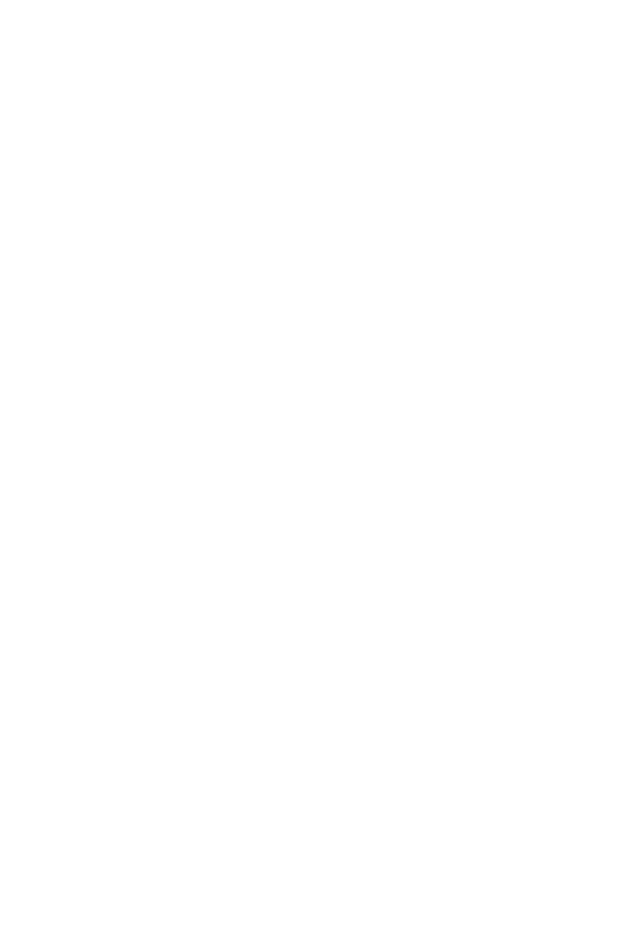
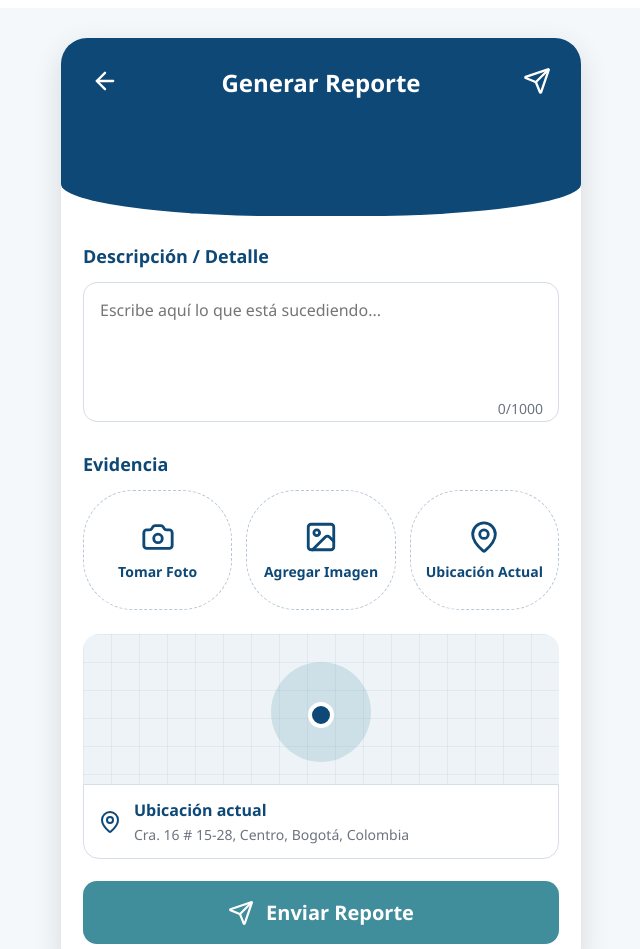
Before and after one commit to nvargas199733/TFM---Entornos-Seguros, a React (Vite) app in the folder Music/EntornosSeurosBogota/Frontent-Ciudadano/: page /generar-reporte in a window 1280 px wide. Before the commit this address had no page. Shown: the top 949 px of the page, without its empty margins (319-959 px from the left). Before the commit the page ends 800 px from the top, so only its background shows below. Built offline with nearby package versions, Linux system fonts and the light colour scheme.

Commit message:
frontend ciudadano

```diff
--- a/Music/EntornosSeurosBogota/Frontent-Ciudadano/src/pages/menu/Menu.jsx
+++ b/Music/EntornosSeurosBogota/Frontent-Ciudadano/src/pages/menu/Menu.jsx
@@ -1,4 +1,5 @@
 import "./Menu.css";
+import { useNavigate } from "react-router-dom";
 
 import {
   Menu,
@@ -10,6 +11,7 @@
 } from "lucide-react";
 
 function MenuPage() {
+    const navigate = useNavigate();
   return (
     <main className="menu-container">
 
@@ -55,9 +57,12 @@
           <span>Mis Reportes</span>
         </button>
 
-        <button className="menu-card">
-          <User size={70} />
-          <span>Perfil</span>
+        <button
+        className="menu-card"
+        onClick={() => navigate("/perfil")}
+        >
+        <User size={70} />
+        <span>Perfil</span>
         </button>
 
       </section>
--- a/Music/EntornosSeurosBogota/Frontent-Ciudadano/src/pages/profile/Profile.jsx
+++ b/Music/EntornosSeurosBogota/Frontent-Ciudadano/src/pages/profile/Profile.jsx
@@ -1,4 +1,5 @@
 import "./Profile.css";
+import { useNavigate } from "react-router-dom";
 import {
   ArrowLeft,
   Bell,
@@ -12,11 +13,12 @@
 } from "lucide-react";
 
 function Profile() {
+    const navigate = useNavigate();
   return (
     <main className="profile-container">
       <section className="profile-card">
         <header className="profile-header">
-          <button className="profile-icon-button">
+          <button className="profile-icon-button" onClick={() => navigate(-1)}>
             <ArrowLeft size={28} />
           </button>
 
--- /dev/null
+++ b/Music/EntornosSeurosBogota/Frontent-Ciudadano/src/pages/reports/CreateReport.css
@@ -0,0 +1,187 @@
+.create-report-container {
+  min-height: 100vh;
+  background-color: #f4f8fb;
+  display: flex;
+  justify-content: center;
+  align-items: center;
+}
+
+.create-report-card {
+  width: 100%;
+  min-height: 100vh;
+  background-color: white;
+  overflow: hidden;
+}
+
+.report-header {
+  height: 150px;
+  background-color: #0d4876;
+  color: white;
+  padding: 28px 24px 0;
+  display: flex;
+  align-items: flex-start;
+  justify-content: space-between;
+  border-bottom-left-radius: 42% 18%;
+  border-bottom-right-radius: 42% 18%;
+}
+
+.report-header h1 {
+  margin: 0;
+  font-size: 24px;
+  font-weight: 700;
+}
+
+.report-icon-button {
+  background: transparent;
+  border: none;
+  color: white;
+  cursor: pointer;
+}
+
+.report-content {
+  padding: 28px 22px;
+}
+
+.report-label,
+.evidence-title {
+  display: block;
+  color: #0d4876;
+  font-size: 18px;
+  font-weight: 700;
+  margin-bottom: 14px;
+}
+
+.report-textarea {
+  width: 100%;
+  min-height: 140px;
+  border: 1.8px solid #d5dde5;
+  border-radius: 14px;
+  padding: 16px;
+  resize: none;
+  font-size: 16px;
+  outline: none;
+  box-sizing: border-box;
+  font-family: inherit;
+}
+
+.report-textarea:focus {
+  border-color: #0d4876;
+}
+
+.counter {
+  text-align: right;
+  color: #6c7480;
+  margin-top: -28px;
+  margin-right: 16px;
+  margin-bottom: 34px;
+  font-size: 14px;
+}
+
+.evidence-buttons {
+  display: grid;
+  grid-template-columns: repeat(3, 1fr);
+  gap: 14px;
+  margin-bottom: 24px;
+}
+
+.evidence-option {
+  border: 1.5px dashed #b9c8d6;
+  background-color: white;
+  border-radius: 50px;
+  min-height: 120px;
+  color: #0d4876;
+  display: flex;
+  flex-direction: column;
+  justify-content: center;
+  align-items: center;
+  gap: 8px;
+  font-weight: 700;
+  cursor: pointer;
+}
+
+.evidence-option span {
+  font-size: 14px;
+  text-align: center;
+}
+
+.map-preview {
+  height: 150px;
+  border-radius: 16px 16px 0 0;
+  background:
+    linear-gradient(90deg, rgba(13,72,118,0.06) 1px, transparent 1px),
+    linear-gradient(rgba(13,72,118,0.06) 1px, transparent 1px),
+    #eef3f7;
+  background-size: 28px 28px;
+  position: relative;
+  overflow: hidden;
+}
+
+.map-circle {
+  width: 100px;
+  height: 100px;
+  background-color: rgba(64, 141, 156, 0.18);
+  border-radius: 50%;
+  position: absolute;
+  top: 28px;
+  left: 50%;
+  transform: translateX(-50%);
+}
+
+.map-point {
+  width: 18px;
+  height: 18px;
+  background-color: #0d4876;
+  border: 4px solid white;
+  border-radius: 50%;
+  position: absolute;
+  top: 68px;
+  left: 50%;
+  transform: translateX(-50%);
+}
+
+.location-card {
+  display: flex;
+  gap: 12px;
+  align-items: center;
+  padding: 14px;
+  background-color: white;
+  border: 1px solid #d5dde5;
+  border-radius: 0 0 16px 16px;
+  color: #0d4876;
+  margin-bottom: 22px;
+}
+
+.location-card p {
+  margin: 4px 0 0;
+  color: #6c7480;
+  font-size: 14px;
+}
+
+.send-report-button {
+  width: 100%;
+  border: none;
+  border-radius: 14px;
+  padding: 18px;
+  background-color: #408d9c;
+  color: white;
+  font-size: 20px;
+  font-weight: 700;
+  display: flex;
+  gap: 12px;
+  justify-content: center;
+  align-items: center;
+  cursor: pointer;
+}
+
+@media (min-width: 768px) {
+  .create-report-container {
+    padding: 30px;
+  }
+
+  .create-report-card {
+    max-width: 520px;
+    min-height: 900px;
+    border-radius: 26px;
+    box-shadow: 0 10px 30px rgba(0,0,0,0.12);
+  }
+}
--- a/Music/EntornosSeurosBogota/Frontent-Ciudadano/src/pages/reports/CreateReport.jsx
+++ b/Music/EntornosSeurosBogota/Frontent-Ciudadano/src/pages/reports/CreateReport.jsx
@@ -0,0 +1,83 @@
+import "./CreateReport.css";
+import { useNavigate } from "react-router-dom";
+import {
+  ArrowLeft,
+  Send,
+  Camera,
+  Image,
+  MapPin
+} from "lucide-react";
+
+function CreateReport() {
+  const navigate = useNavigate();
+
+  return (
+    <main className="create-report-container">
+      <section className="create-report-card">
+        <header className="report-header">
+          <button className="report-icon-button" onClick={() => navigate("/menu")}>
+            <ArrowLeft size={28} />
+          </button>
+
+          <h1>Generar Reporte</h1>
+
+          <button className="report-icon-button">
+            <Send size={28} />
+          </button>
+        </header>
+
+        <section className="report-content">
+          <label className="report-label">Descripción / Detalle</label>
+
+          <textarea
+            className="report-textarea"
+            placeholder="Escribe aquí lo que está sucediendo..."
+            maxLength="1000"
+            required
+          />
+
+          <p className="counter">0/1000</p>
+
+          <h2 className="evidence-title">Evidencia</h2>
+
+          <section className="evidence-buttons">
+            <button type="button" className="evidence-option">
+              <Camera size={34} />
+              <span>Tomar Foto</span>
+            </button>
+
+            <button type="button" className="evidence-option">
+              <Image size={34} />
+              <span>Agregar Imagen</span>
+            </button>
+
+            <button type="button" className="evidence-option">
+              <MapPin size={34} />
+              <span>Ubicación Actual</span>
+            </button>
+          </section>
+
+          <section className="map-preview">
+            <div className="map-circle"></div>
+            <div className="map-point"></div>
+          </section>
+
+          <section className="location-card">
+            <MapPin size={24} />
+            <div>
+              <strong>Ubicación actual</strong>
+              <p>Cra. 16 # 15-28, Centro, Bogotá, Colombia</p>
+            </div>
+          </section>
+
+          <button className="send-report-button">
+            <Send size={26} />
+            Enviar Reporte
+          </button>
+        </section>
+      </section>
+    </main>
+  );
+}
+
+export default CreateReport;
--- a/Music/EntornosSeurosBogota/Frontent-Ciudadano/src/routes/AppRoutes.jsx
+++ b/Music/EntornosSeurosBogota/Frontent-Ciudadano/src/routes/AppRoutes.jsx
@@ -4,6 +4,7 @@
 import Login from "../pages/auth/Login";
 import MenuPage from "../pages/menu/Menu";
 import Profile from "../pages/profile/Profile";
+import CreateReport from "../pages/reports/CreateReport";
 
 function AppRoutes() {
   return (
@@ -15,7 +16,6 @@
           path="/"
           element={<Register />}
         />
-
         <Route
           path="/registro"
           element={<RegisterForm />}
@@ -32,6 +32,10 @@
           path="/perfil"
           element={<Profile />}
         />
+        <Route
+          path="/generar-reporte"
+          element={<CreateReport />}
+        />
 
       </Routes>
 
```
